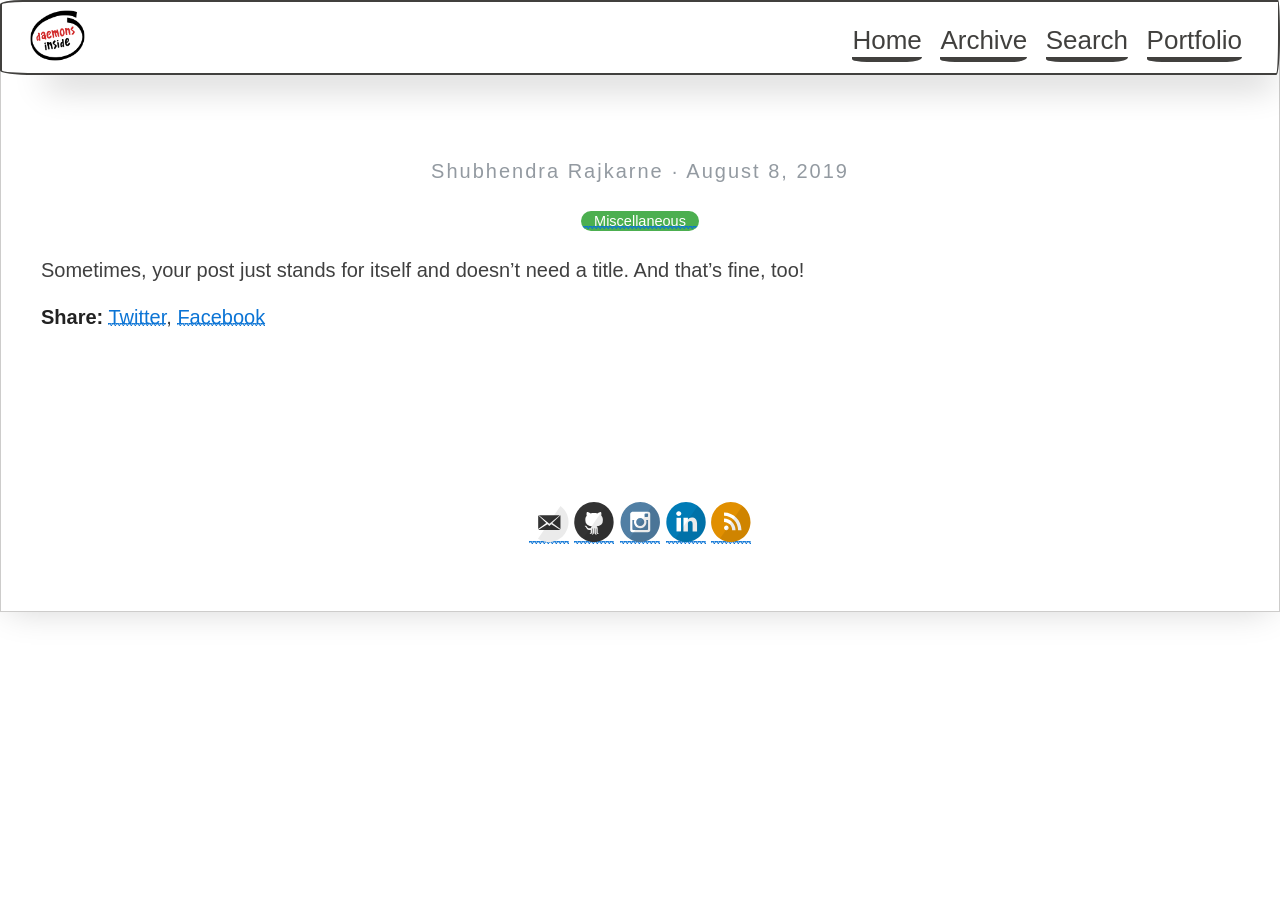
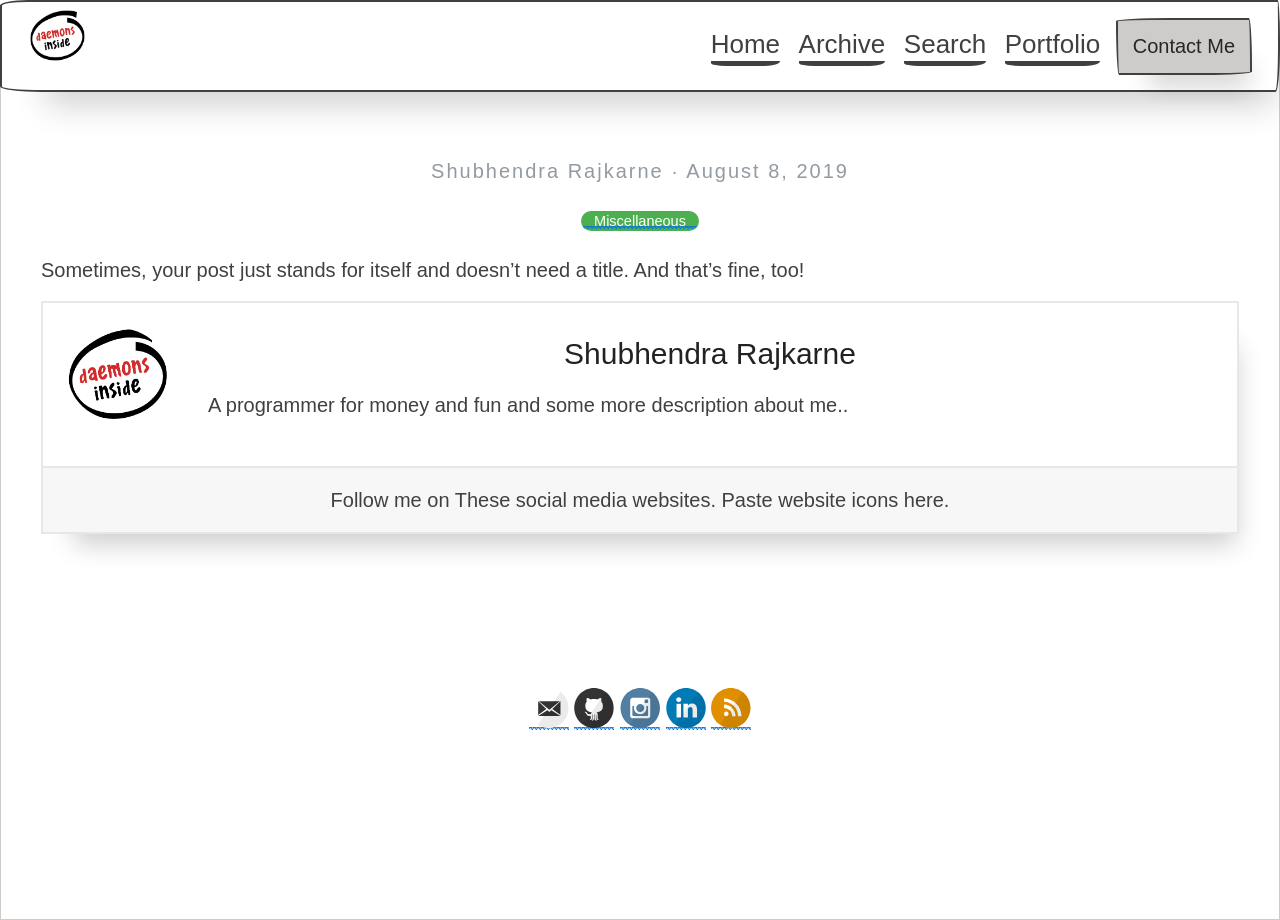
Before and after one commit to daemons-disciple/daemons-disciple.github.io, a Jekyll site: the page built from _posts/2019-08-08-no-title-posts.md, in a window 1280 px wide. Built offline with Jekyll 4.4.1, drawn with Linux system fonts in a browser that asks for light colours; nearby versions of some CDN libraries; some web fonts are replaced; a script that is not in the unit is left out.

Commit message:
fullpage paper, added contact modal with working form, made prototype author card, added like/dislike counter

```diff
--- a/_layouts/default.html
+++ b/_layouts/default.html
@@ -48,12 +50,48 @@
                   <li><a href="{{ site.baseurl }}/archive">Archive</a></li>
                   <li><a href="{{ site.baseurl }}/search">Search</a></li>
                   <li><a href="https://shubhendra-rajkarne.github.io/">Portfolio</a></li>
+                  <li style="all: initial;"><label class="paper-btn btn-primary contact-nav" for="modal-1">Contact Me</label></li>
                 </ul>
               </div>
             </div>
           </nav>
 
           <!-- NAVBAR ENDS -->
+
+          <!-- CONTACT MODAL -->
+
+          <input class="modal-state" id="modal-1" type="checkbox">
+          <div class="modal">
+            <label class="modal-bg" for="modal-1"></label>
+            <div class="modal-body">
+              <label class="btn-close" for="modal-1">X</label>
+              <h4 class="modal-title">Contact Me</h4>
+
+              <form action="https://formspree.io/f/xleagavq" method="POST">
+                <label">
+                  Your email:
+                  <input style="width: 100%; margin-bottom: 5%;" type="email" name="_replyto"
+                    placeholder="Email address" required>
+                  </label>
+
+                  <label>
+                    Subject:
+                    <input style="width: 100%; margin-bottom: 5%;" type="text" name="subject" placeholder="Subject"
+                      required>
+                  </label>
+
+                  <label>
+                    Your message:
+                    <textarea style="width: 100%; margin-bottom: 5%;" name="message"
+                      placeholder="What's on your mind?"></textarea>
+                  </label>
+
+                  <button type="submit" class="btn-block btn-success">Send</button>
+              </form>
+            </div>
+          </div>
+
+          <!-- CONTACT MODAL ENDS -->
 
         </header>
       </div>
@@ -76,4 +114,5 @@
 
   <!-- {% include analytics.html %} -->
 </body>
+
 </html>
--- a/_layouts/post.html
+++ b/_layouts/post.html
@@ -6,19 +6,20 @@
   <h1>{{ page.title }}</h1>
 
   <div>
-    <p class="author_title">{{site.author}}  ·  {{ page.date | date: "%B %e, %Y" }}</p>
+    <p class="author_title">{{site.author}} · {{ page.date | date: "%B %e, %Y" }}</p>
     {% if page.last_modified_at %}
-    <p class="author_title" datetime="{{ page.last_modified_at | date_to_xmlschema }}">(Updated: {{ page.last_modified_at | date: "%b %-d, %Y" }})</p>
+    <p class="author_title" datetime="{{ page.last_modified_at | date_to_xmlschema }}">(Updated: {{
+      page.last_modified_at | date: "%b %-d, %Y" }})</p>
     {% endif %}
     <div class="post-tags">
       {% if post %}
-        {% assign categories = post.categories %}
+      {% assign categories = post.categories %}
       {% else %}
-        {% assign categories = page.categories %}
+      {% assign categories = page.categories %}
       {% endif %}
       {% for category in categories %}
-        <a href="{{site.baseurl}}/categories/#{{category|slugize}}">{{category}}</a>
-        {% unless forloop.last %}&nbsp;{% endunless %}
+      <a href="{{site.baseurl}}/categories/#{{category|slugize}}">{{category}}</a>
+      {% unless forloop.last %}&nbsp;{% endunless %}
       {% endfor %}
     </div>
   </div>
@@ -27,13 +28,39 @@
     {{ content }}
   </div>
 
+  <!-- Author Card -->
   <div>
-    <p><span class="share-box">Share:</span> <a href="http://twitter.com/share?text={{ page.title }}&url={{site.url}}{{page.url}}" target="_blank">Twitter</a>, <a href="https://www.facebook.com/sharer.php?u={{site.url}}{{page.url}}" target="_blank">Facebook</a></p>
+    <style>
+      .text-chunk {
+        overflow: auto;
+      }
+    </style>
+
+    <div class="card">
+      <div class="card-body">
+        <!-- TODO: add my photo -->
+        <img src="/images/logo.png"
+          style="border-radius: 50%; margin-right: 2rem; width: 100%; max-width: 100px; height: auto; aspect-ratio: auto; float: left; display: flex;">
+        <div class="text-chunk">
+          <h4 class="card-title" style="font-family: Neucha,sans-serif; display: block;">Shubhendra Rajkarne</h4>
+          <p class="card-text">A programmer for money and fun and some more description about me..</p>
+        </div>
+
+      </div>
+
+      <div class="card-footer" style="text-align: center;">Follow me on These social media websites. Paste website
+        icons here.</div>
+    </div>
   </div>
 
-  <!--<div class="date">
-    Written on {{ page.date | date: "%B %e, %Y" }}
-  </div>-->
+  <!-- LikeBtn.com BEGIN -->
+  <span class="likebtn-wrapper" data-theme="custom" data-icon_l_c_v="#5405fb" data-icon_d_c_v="#fb0514"
+    data-ef_voting="grow" data-rich_snippet="true" data-show_like_label="false" data-voting_frequency="5"
+    data-counter_clickable="true"></span>
+  <script>(function (d, e, s) { if (d.getElementById("likebtn_wjs")) return; a = d.createElement(e); m = d.getElementsByTagName(e)[0]; a.async = 1; a.id = "likebtn_wjs"; a.src = s; m.parentNode.insertBefore(a, m) })(document, "script", "//w.likebtn.com/js/w/widget.js");</script>
+  <!-- LikeBtn.com END -->
+
+  <!-- Add comment section here -->
 
   {% include disqus.html %}
 </article>
--- a/assets/style.scss
+++ b/assets/style.scss
@@ -144,6 +144,17 @@
   box-sizing: border-box;
   font-size: 18px;
   background-color: #eee;
+}
+
+// Makes paper full page length
+.paper{
+  height: 100vh;
+}
+
+.contact-nav{
+  font-family: Neucha, sans-serif;
+  font-weight: 400;
+  margin-bottom: 9px;
 }
 
 .share-box {
```
Also changed, not shown: other parts of _layouts/default.html (+3 -1 lines). Lines whose indentation alone changed are shown as unchanged.
